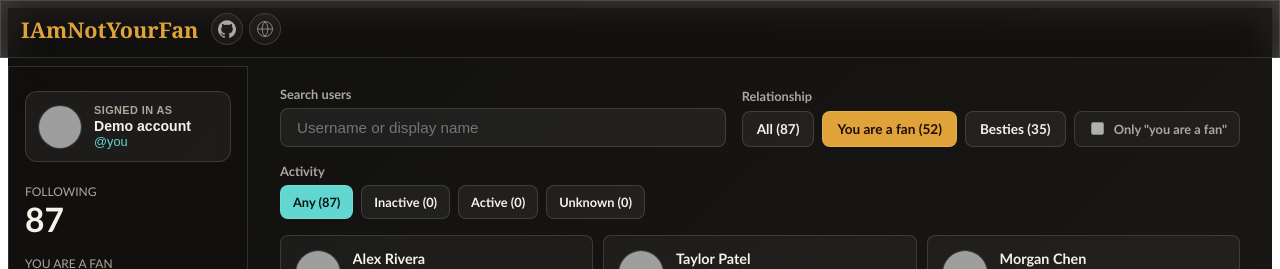
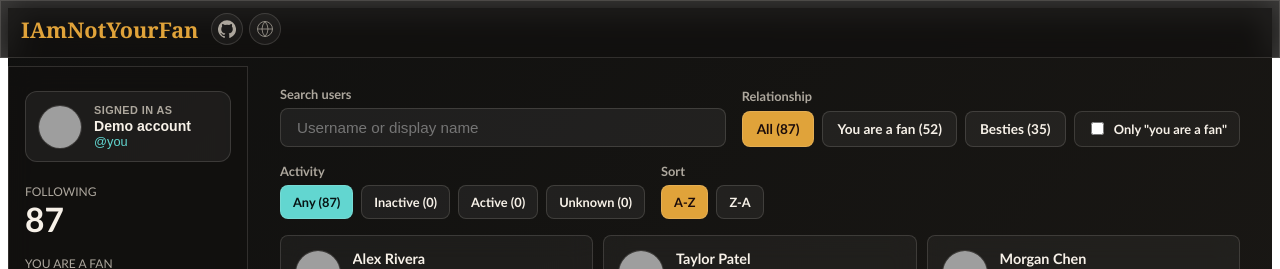
Before and after one commit to 0xKoller/IAmNotYourFan, a Preact app: page / in a window 1280 px wide. Both pictures are taken after a click on the button "Start Shallow Scan". Shown: the top 269 px of the page. Built offline with nearby package versions, Linux system fonts and the light colour scheme; grey boxes are pictures that could not be loaded.

Commit message:
feat(ui): add fan-first sorting controls

```diff
--- a/src/components/Scanning.tsx
+++ b/src/components/Scanning.tsx
@@ -25,8 +25,9 @@ export function Scanning({
   onClearActivityResults,
 }: ScanningProps) {
   const [searchTerm, setSearchTerm] = useState(state.searchTerm || '');
-  const [filterType, setFilterType] = useState<'all' | 'non-reciprocal' | 'mutuals'>('non-reciprocal');
+  const [filterType, setFilterType] = useState<'all' | 'non-reciprocal' | 'mutuals'>('all');
   const [activityFilter, setActivityFilter] = useState<'any' | 'inactive' | 'active' | 'unknown'>('any');
+  const [sortDirection, setSortDirection] = useState<'az' | 'za'>('az');
   const [inactivityMonths, setInactivityMonths] = useState('6');
   const [isActivityConfirmOpen, setIsActivityConfirmOpen] = useState(false);
   const [currentPage, setCurrentPage] = useState(1);
@@ -59,10 +60,11 @@ export function Scanning({
     );
   });
 
-  // Sort A-Z by username (stable alphabetical order)
-  const sorted = [...filtered].sort((a, b) =>
-    a.username.localeCompare(b.username, undefined, { sensitivity: 'base' })
-  );
+  const sorted = [...filtered].sort((a, b) => {
+    if (filterType === 'all' && a.isMutual !== b.isMutual) return a.isMutual ? 1 : -1;
+    const byUsername = a.username.localeCompare(b.username, undefined, { sensitivity: 'base' });
+    return sortDirection === 'az' ? byUsername : -byUsername;
+  });
 
   // Pagination
   const totalPages = Math.max(1, Math.ceil(sorted.length / PAGE_SIZE));
@@ -369,6 +371,28 @@ export function Scanning({
                     }}
                   >
                     {type === 'any' ? `Any (${state.users.length})` : type === 'inactive' ? `Inactive (${inactiveTotal})` : type === 'active' ? `Active (${activeTotal})` : `Unknown (${unknownTotal})`}
+                  </button>
+                ))}
+              </div>
+            </div>
+
+            <div style={{ display: 'grid', gap: '0.4rem' }}>
+              <div style={{ color: 'var(--muted)', fontSize: '0.8rem', fontWeight: 700 }}>Sort</div>
+              <div style={{ display: 'flex', gap: '8px', flexWrap: 'wrap' }}>
+                {(['az', 'za'] as const).map(direction => (
+                  <button
+                    key={direction}
+                    onClick={() => { setSortDirection(direction); setCurrentPage(1); }}
+                    class="btn"
+                    style={{
+                      padding: '8px 12px',
+                      fontSize: '0.8rem',
+                      background: sortDirection === direction ? 'var(--amber)' : 'rgba(255,255,255,0.06)',
+                      color: sortDirection === direction ? '#1c0d0b' : 'var(--text)',
+                      border: '1px solid var(--line)'
+                    }}
+                  >
+                    {direction === 'az' ? 'A-Z' : 'Z-A'}
                   </button>
                 ))}
               </div>
--- a/src/main.tsx
+++ b/src/main.tsx
@@ -74,7 +74,7 @@ if (isConsoleMode) {
         </div>
 
         <div style="margin-top: 1.25rem; font-size: 0.75rem; opacity: 0.55;">
-          Scrolling your original following page in the background
+          Stay on this window until collection completes. We’re scrolling your original following page in the background.
         </div>
       </div>
     `;
```
